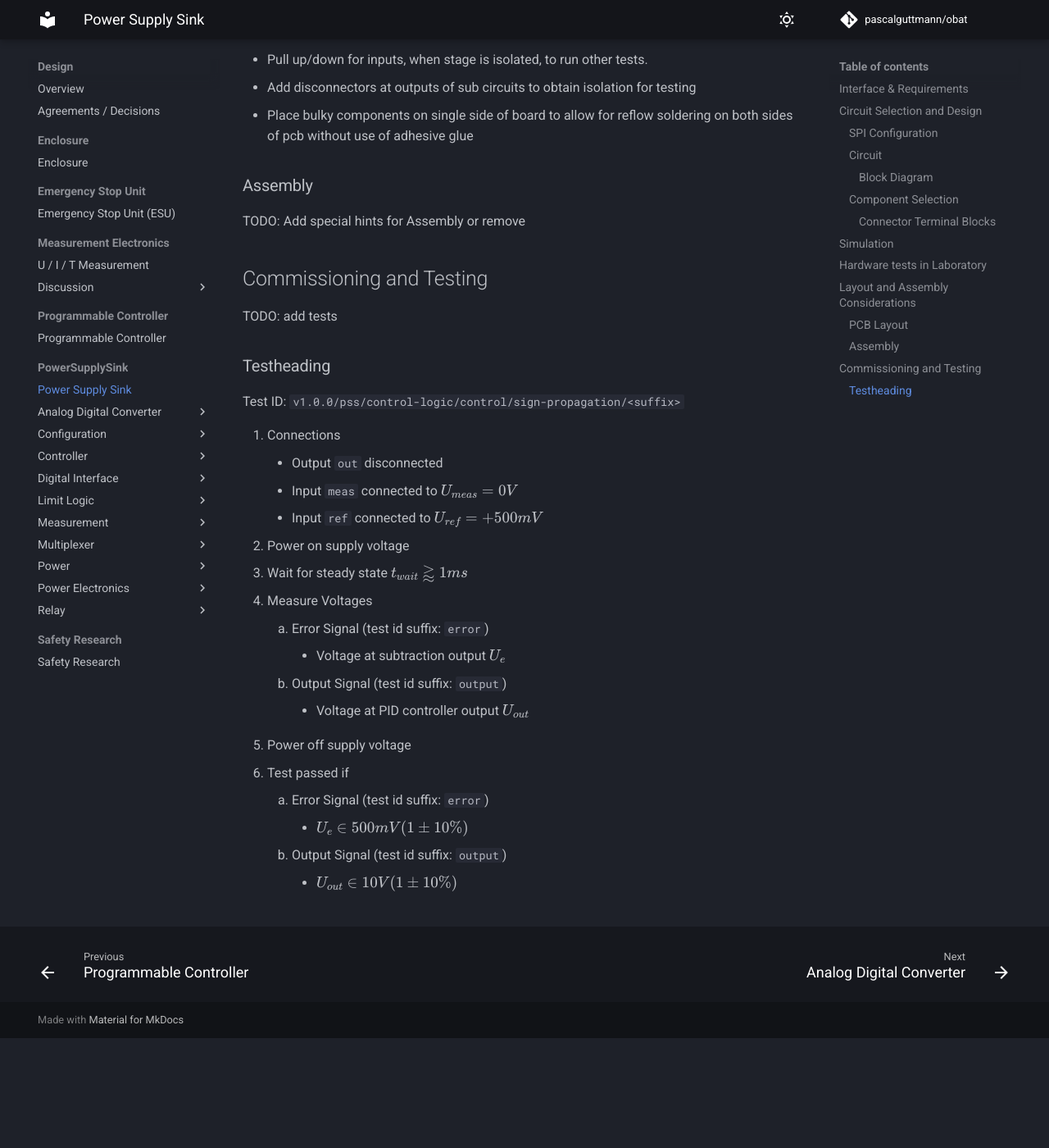
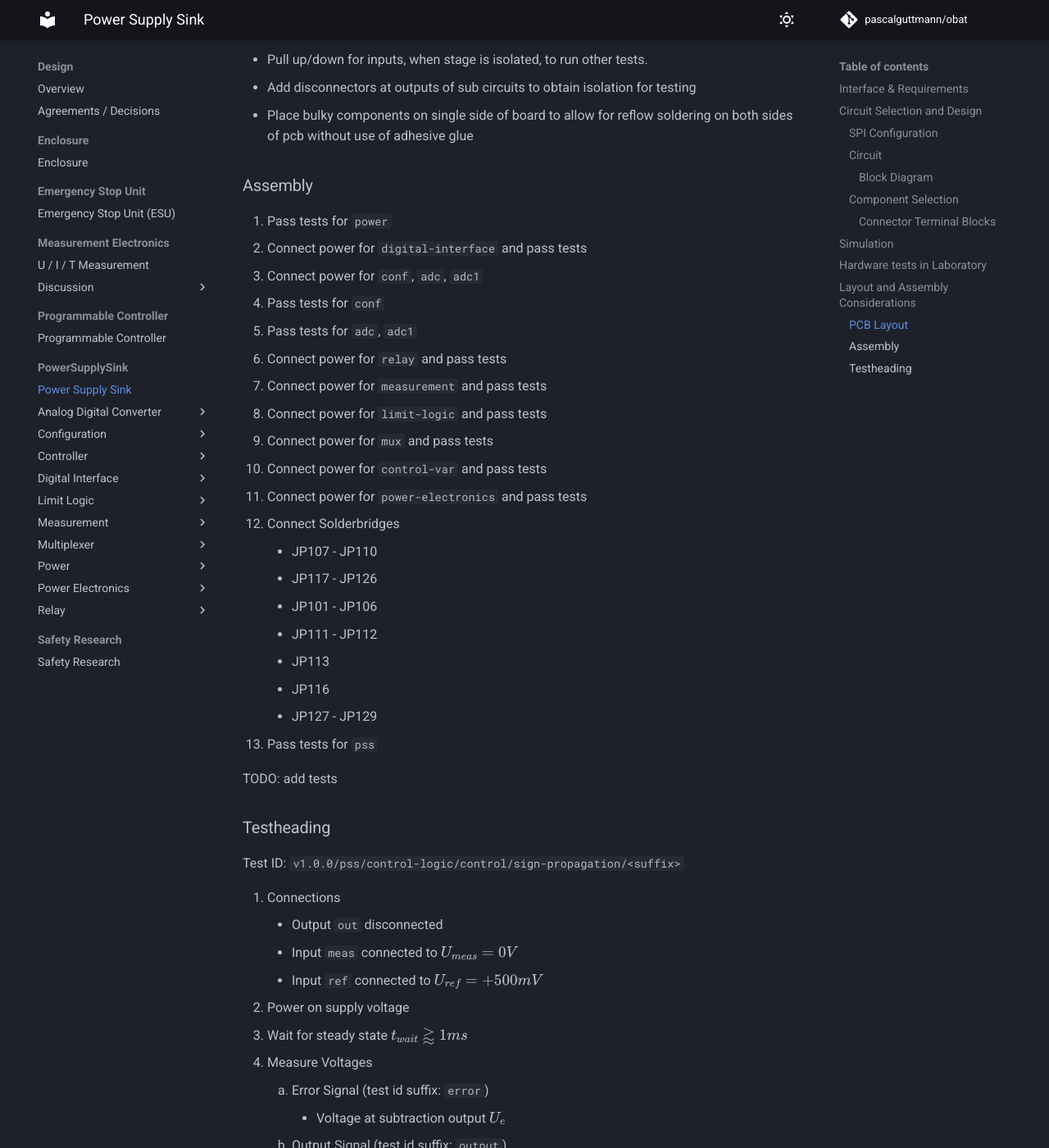
Before and after one commit to pascalguttmann/obat, an MkDocs documentation site: the page built from docs/design/pss/pss.md, in a window 1280 px wide and 1400 px high, scrolled down 3295 px. Shown: the whole window at 82% size. Built offline with MkDocs 1.6.1 and Material for MkDocs 9.7.7, drawn with Linux system fonts in a browser that asks for light colours; comment, search, counter and statistics services are not loaded; before the commit the page ends 4561 px from its top, so only the background shows below that.

Commit message:
add pss assemly instructions

```diff
--- a/docs/design/pss/pss.md
+++ b/docs/design/pss/pss.md
@@ -140,9 +140,26 @@ on both sides of pcb without use of adhesive glue
 
 ### Assembly
 
-TODO: Add special hints for Assembly or remove
-
-## Commissioning and Testing
+1. Pass tests for `power`
+2. Connect power for `digital-interface` and pass tests
+3. Connect power for `conf`, `adc`, `adc1`
+4. Pass tests for `conf`
+5. Pass tests for `adc`, `adc1`
+6. Connect power for `relay` and pass tests
+7. Connect power for `measurement` and pass tests
+8. Connect power for `limit-logic` and pass tests
+9. Connect power for `mux` and pass tests
+10. Connect power for `control-var` and pass tests
+11. Connect power for `power-electronics` and pass tests
+12. Connect Solderbridges
+    - JP107 - JP110
+    - JP117 - JP126
+    - JP101 - JP106
+    - JP111 - JP112
+    - JP113
+    - JP116
+    - JP127 - JP129
+13. Pass tests for `pss`
 
 TODO: add tests
 
```
